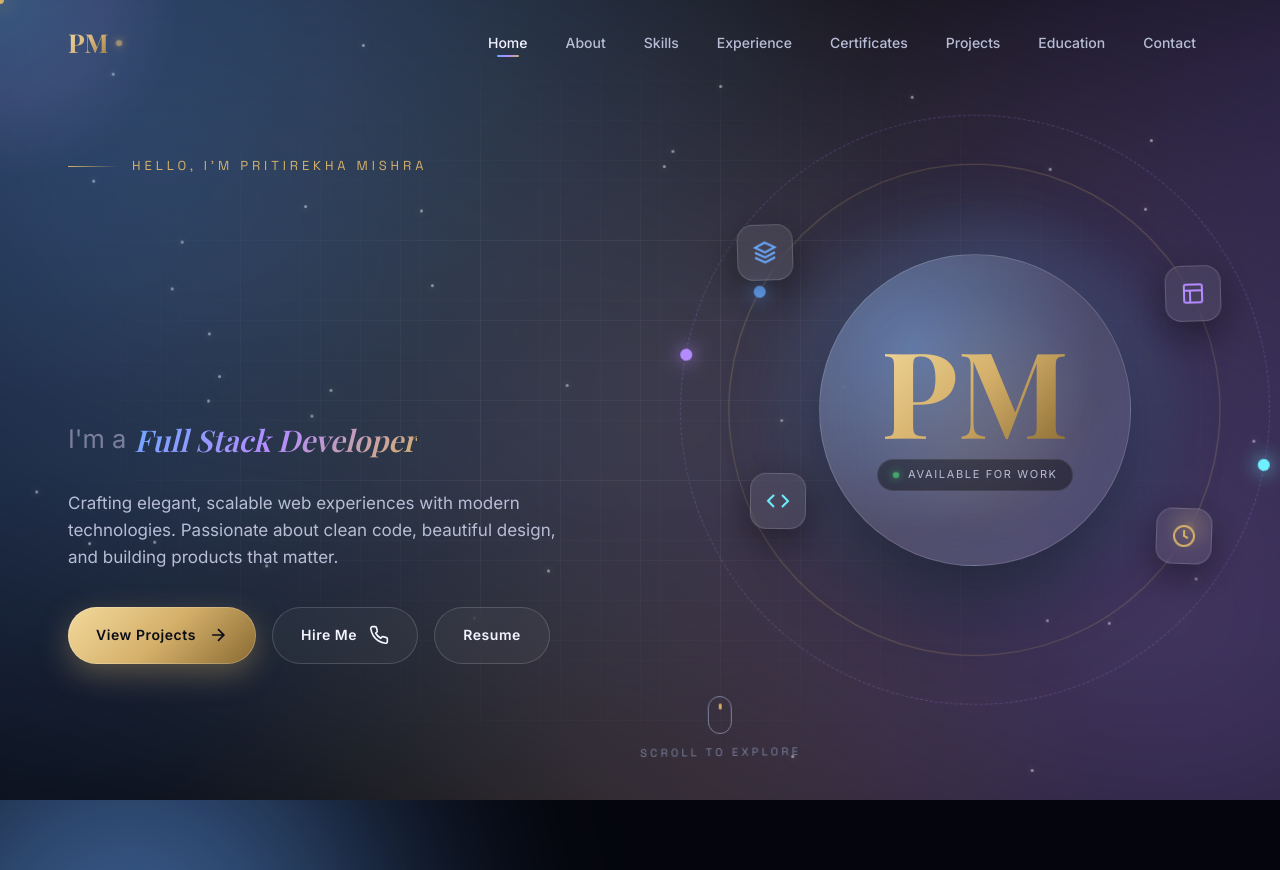
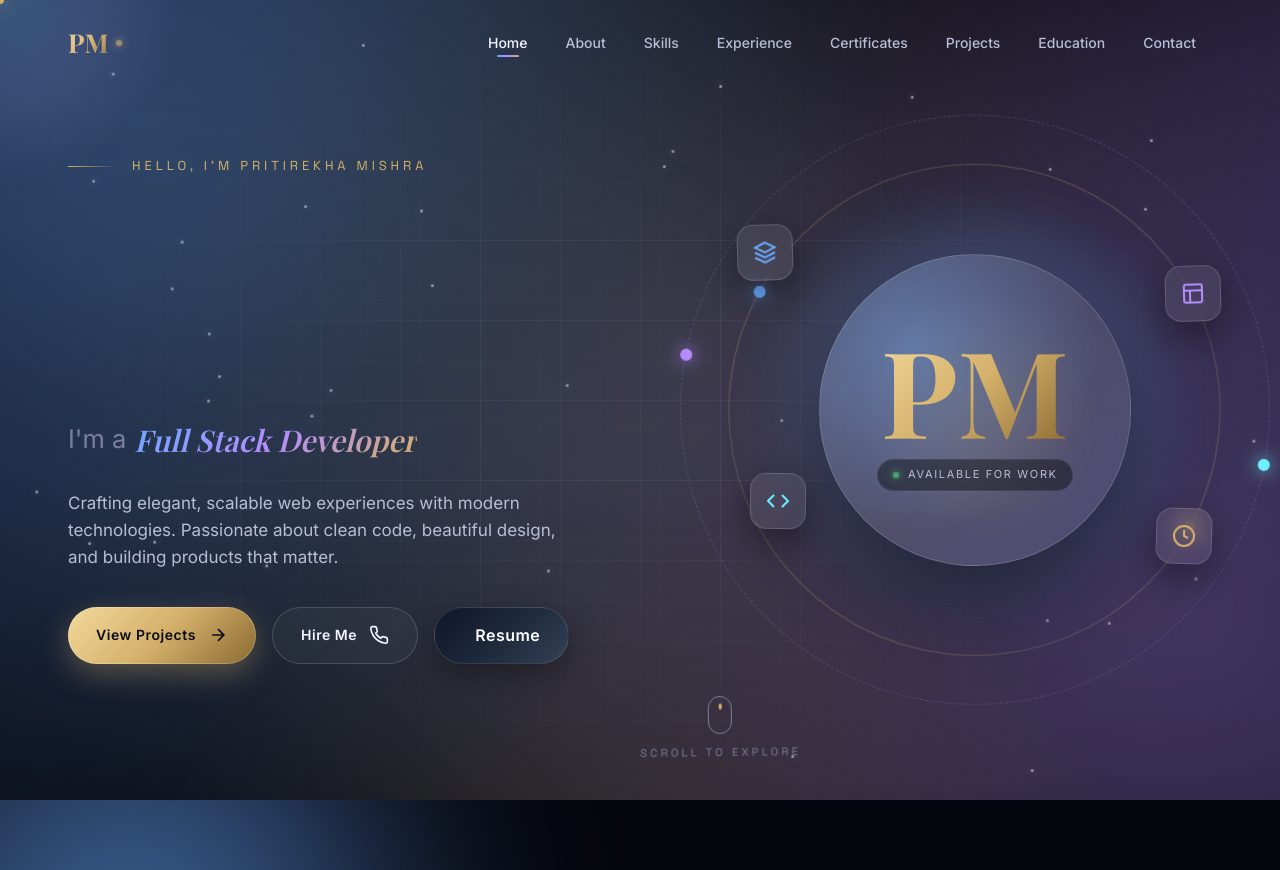
Before and after one commit to PritirekhaMishra/Priti_Portfolio, a Flask app: page / in a window 1280 px wide. Shown: the top 870 px of the page. Run offline with Flask 3, Linux system fonts and the light colour scheme.

Commit message:
Updated resume file and premium resume button

```diff
--- a/static/style.css
+++ b/static/style.css
@@ -1449,3 +1449,64 @@ font-size:26px;
 flex-direction:column;
 }
 }
+
+.resume-premium-btn{
+    position: relative;
+    display: inline-flex;
+    align-items: center;
+    gap: 12px;
+    padding: 14px 28px;
+    border-radius: 50px;
+    text-decoration: none;
+    font-size: 16px;
+    font-weight: 600;
+    letter-spacing: 0.5px;
+    color: #ffffff;
+    background: linear-gradient(135deg, #0f172a, #1e293b, #334155);
+    border: 1px solid rgba(255,255,255,0.12);
+    box-shadow: 0 10px 30px rgba(0,0,0,0.35);
+    overflow: hidden;
+    transition: all 0.35s ease;
+    backdrop-filter: blur(12px);
+}
+
+.resume-premium-btn i{
+    font-size: 18px;
+    color: #facc15;
+    transition: transform 0.35s ease;
+}
+
+.resume-premium-btn::before{
+    content: "";
+    position: absolute;
+    top: 0;
+    left: -120%;
+    width: 80%;
+    height: 100%;
+    background: linear-gradient(
+        120deg,
+        transparent,
+        rgba(255,255,255,0.28),
+        transparent
+    );
+    transform: skewX(-25deg);
+    transition: 0.7s;
+}
+
+.resume-premium-btn:hover::before{
+    left: 140%;
+}
+
+.resume-premium-btn:hover{
+    transform: translateY(-4px) scale(1.02);
+    box-shadow: 0 15px 40px rgba(250,204,21,0.22);
+    border-color: rgba(250,204,21,0.45);
+}
+
+.resume-premium-btn:hover i{
+    transform: translateY(-2px) rotate(-8deg);
+}
+
+.resume-premium-btn:active{
+    transform: scale(0.98);
+}
--- a/templates/index.html
+++ b/templates/index.html
@@ -120,10 +120,12 @@
                         </span>
                     </a>
                     <a href="{{ url_for('static', filename='docs/pritirekha-mishra-resume.pdf') }}"
-                    class="btn btn-secondary"
-                    target="_blank">
-                    Resume
-                    </a>
+   class="resume-premium-btn"
+   target="_blank"
+   download>
+   <i class="fas fa-file-arrow-down"></i>
+   <span>Resume</span>
+</a>
                 </div>
             </div>
             <div class="hero-visual" data-reveal>
```
Also changed, not shown: 2 other files.
